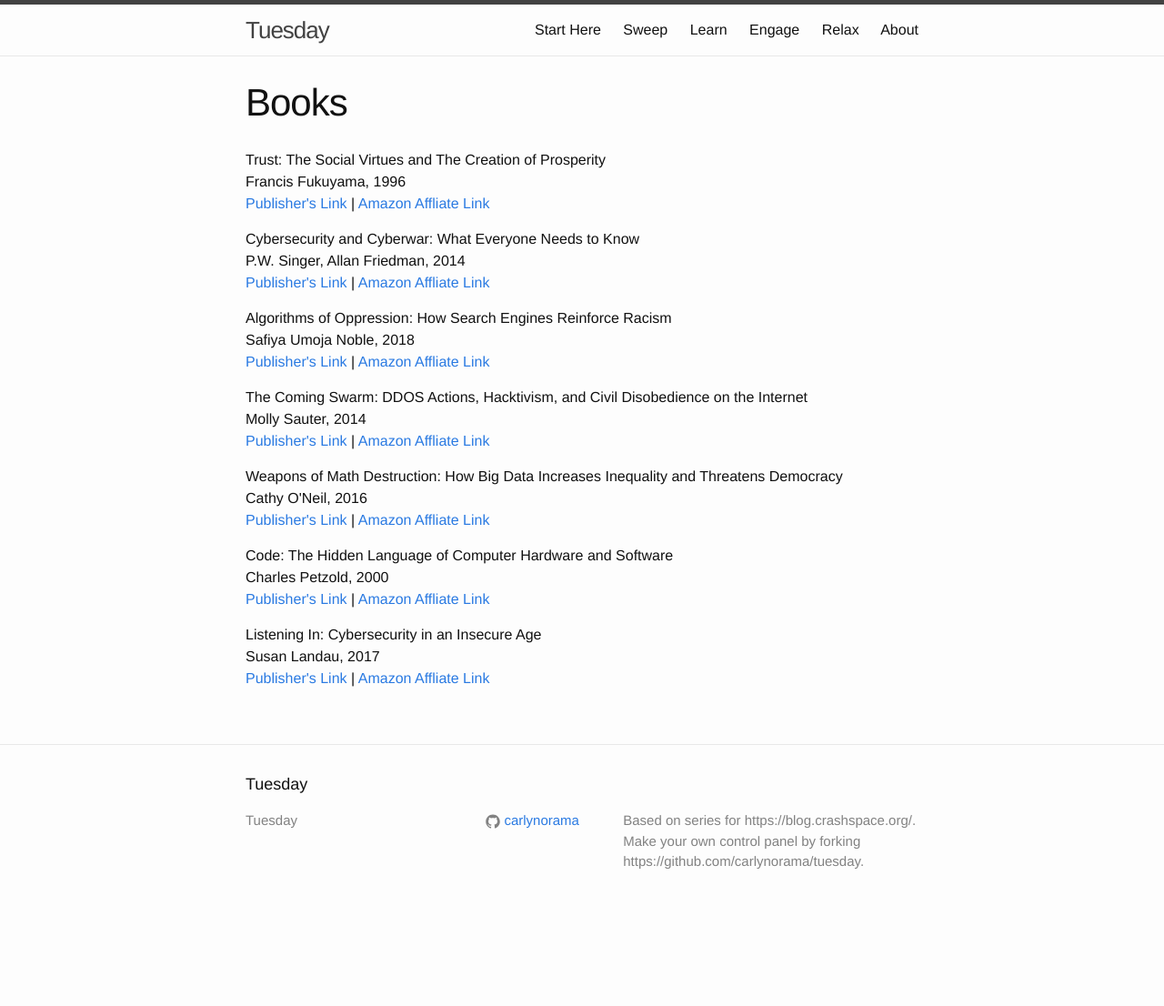
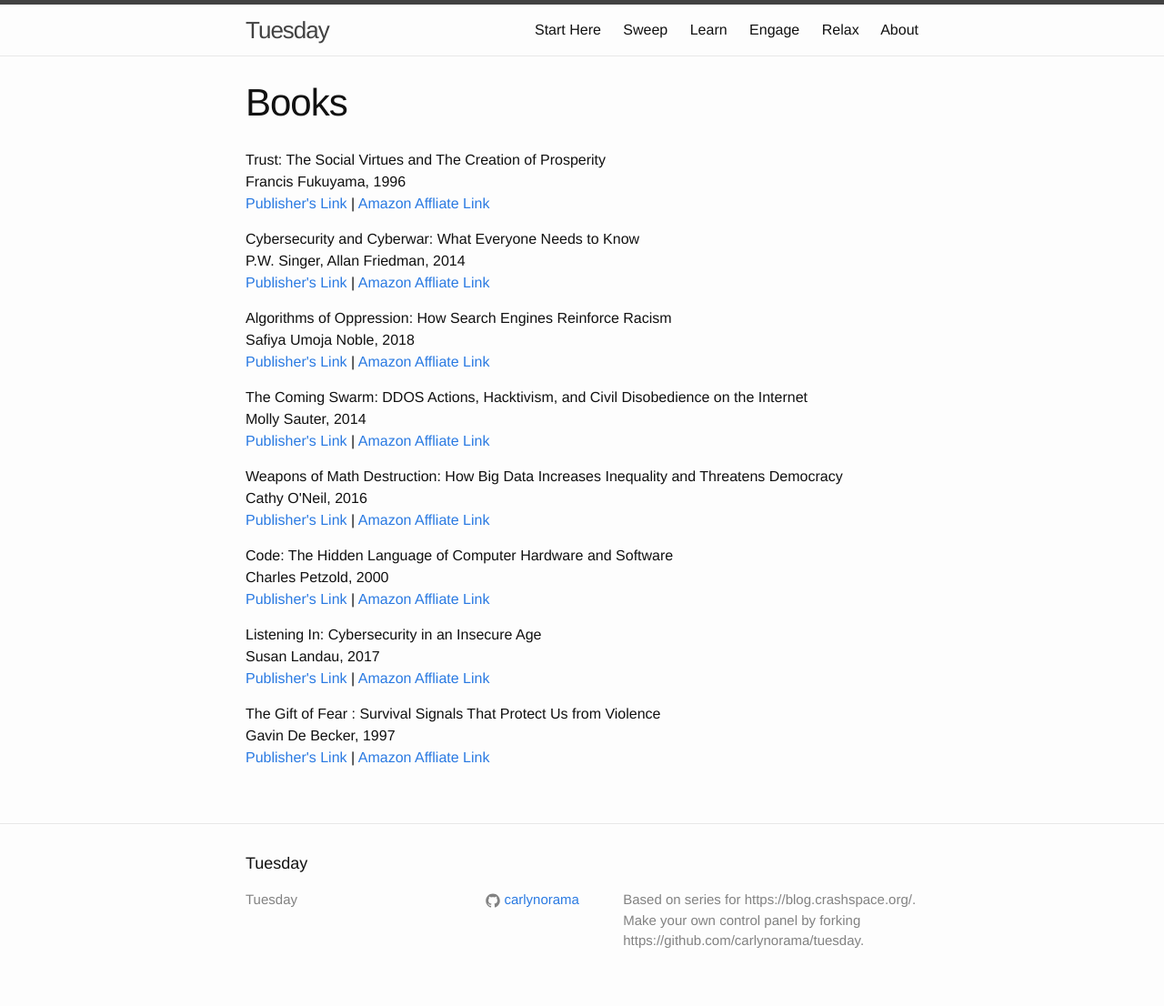
Before and after one commit to CRASHSpace/tuesday, a Jekyll site: the page built from _learn/03-books.md, in a window 1280 px wide. Shown: the whole page at 91% size. Built offline with Jekyll 4.4.1, drawn with Linux system fonts in a browser that asks for light colours; before the commit the page ends 1019 px from its top, so only the background shows below that.

Commit message:
added Gift of Fear

```diff
--- a/_data/books.yml
+++ b/_data/books.yml
@@ -51,3 +51,11 @@
   ISBN-13: 978-0300227444
   amz_affiliate_url: "http://amzn.to/2oOODOu"
   publisher_url: "https://yalebooks.yale.edu/book/9780300227444/listening"
+
+- title: "The Gift of Fear : Survival Signals That Protect Us from Violence"
+  author: Gavin De Becker
+  why: "Social Engineering works better than just about anything else. This book primes the reader to trust their gut if something feels off."
+  year_published: 1997
+  ISBN-13: 978-0316235020
+  amz_affiliate_url: "http://amzn.to/2oXFnaj"
+  publisher_url: "https://www.penguinrandomhouse.com/books/38296/the-gift-of-fear-by-gavin-de-becker/9780440508830/"
```
